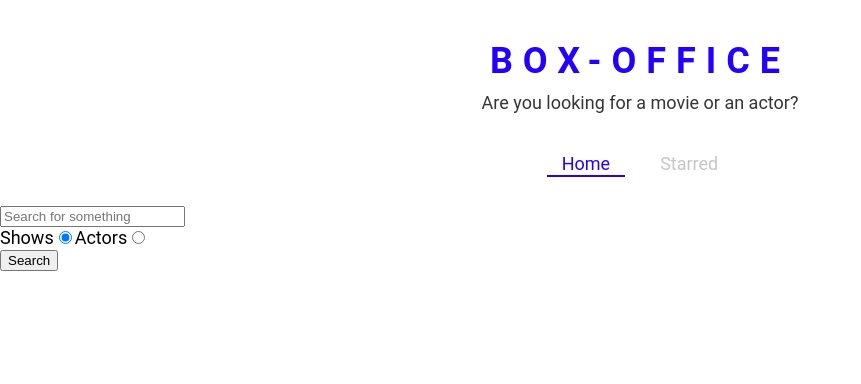
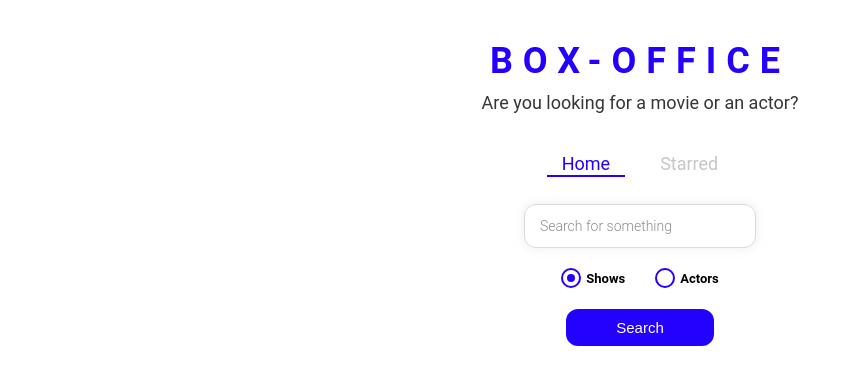
Before and after one commit to muskanbardia1/box-office, a React (Create React App) app: page / in a window 1280 px wide. Shown: the top 384 px of the page, without its empty margins (0-861 px from the left). Built offline with nearby package versions, Linux system fonts and the light colour scheme.

Commit message:
styled the entire app

```diff
--- /dev/null
+++ b/src/components/CustomRadio.js
@@ -0,0 +1,67 @@
+import React from 'react'
+import styled from 'styled-components';
+
+const RadioWrapper = styled.label`
+  display: block;
+  position: relative;
+  padding-left: 25px;
+  cursor: pointer;
+  font-size: 13px;
+  user-select: none;
+  font-weight: 700;
+  line-height: 1.65;
+
+  input {
+    position: absolute;
+    opacity: 0;
+    cursor: pointer;
+  }
+
+  span {
+    position: absolute;
+    top: 0;
+    left: 0;
+    height: 16px;
+    width: 16px;
+    background-color: #fff;
+    border: 2px solid ${({ theme }) => theme.mainColors.blue};
+    border-radius: 50%;
+  }
+
+  input:checked ~ span {
+    background-color: #fff;
+    border: 2px solid ${({ theme }) => theme.mainColors.blue};
+  }
+
+  span:after {
+    content: '';
+    position: absolute;
+    display: none;
+  }
+
+  input:checked ~ span:after {
+    display: block;
+  }
+
+  span:after {
+    top: 4px;
+    left: 4px;
+    width: 8px;
+    height: 8px;
+    border-radius: 50%;
+    background: ${({ theme }) => theme.mainColors.blue};
+  }
+`;
+
+function CustomRadio({label , ...restProps}) {
+    return (
+        <RadioWrapper htmlFor={restProps.id}>
+            {label}
+            <input {...restProps}
+            type="radio" />
+            <span />
+        </RadioWrapper>
+        )
+}
+
+export default CustomRadio;
--- a/src/pages/Home.js
+++ b/src/pages/Home.js
@@ -4,6 +4,8 @@ import MainPageLayout from '../components/MainPageLayout';
 import {apiGet} from '../misc/config';
 import ShowGrid from '../components/show/ShowGrid';
 import {useLastQuery} from '../misc/custom-hooks';
+import { RadioInputsWrapper, SearchButtonWrapper, SearchInput } from './Home.styled';
+import CustomRadio from '../components/CustomRadio';
 
 function Home () {
 
@@ -52,33 +54,43 @@ function Home () {
 
     return (
         <MainPageLayout>
-            <input type="text"
+            <SearchInput type="text"
             placeholder="Search for something"
             onKeyDown={onKeyDown}
             onChange={onInputChange}
             value={input} />
 
-            <div>
-                <label htmlFor="shows-search">
-                    Shows
-                    <input id="shows-search"
-                    type="radio" value="shows"
+            <RadioInputsWrapper>
+                <div>
+
+                    <CustomRadio
+                    label="Shows"
+                    id="shows-search"
+                    value="shows"
                     checked={isShowsSearch}
-                    onChange={onRadioChange}/>
-                </label>
+                    onChange={onRadioChange}
+                    />
 
-                <label htmlFor="actors-search">
-                    Actors
-                    <input id="actors-search"
-                    type="radio" value="people"
+                </div>
+                <div>
+
+                    <CustomRadio
+                    label="Actors"
+                    id="actors-search"
                     checked={!isShowsSearch}
-                    onChange={onRadioChange}/>
-                </label>
-            </div>
+                    onChange={onRadioChange}
+                    value="shows"
 
-            <button type="button" onClick={onSearch}>
-            Search
-            </button>
+                    />
+
+                </div>
+            </RadioInputsWrapper>
+
+            <SearchButtonWrapper>
+                <button type="button" onClick={onSearch}>
+                Search
+                </button>
+            </SearchButtonWrapper>
             {renderResults()}
         </MainPageLayout>
     );
--- /dev/null
+++ b/src/pages/Home.styled.js
@@ -0,0 +1,49 @@
+import styled from 'styled-components';
+
+export const SearchInput = styled.input`
+  display: block;
+  font-family: 'Roboto', sans-serif;
+  width: 200px;
+  margin: auto;
+  outline: none;
+  padding: 13px 15px;
+  border: 1px solid #dbdbdb;
+  box-shadow: 0px 0px 10px 0px rgba(219, 219, 219, 0.5);
+  font-size: 14px;
+  border-radius: 12px;
+  color: #8d8d8d;
+
+  &::placeholder {
+    font-weight: 300;
+    color: #8d8d8d;
+  }
+`;
+
+export const RadioInputsWrapper = styled.div`
+  display: flex;
+  justify-content: center;
+  margin: 20px 0;
+
+  div {
+    margin: 0 15px;
+  }
+`;
+
+export const SearchButtonWrapper = styled.div`
+  text-align: center;
+  margin-bottom: 35px;
+
+  button {
+    color: #fff;
+    background-color: ${({ theme }) => theme.mainColors.blue};
+    margin: auto;
+    padding: 10px 50px;
+    font-size: 15px;
+    border: none;
+    outline: none;
+    border-radius: 12px;
+    &:hover {
+      cursor: pointer;
+    }
+  }
+`;
```
Also changed, not shown: 1 other file (tests, documents, lock files or other folders).
